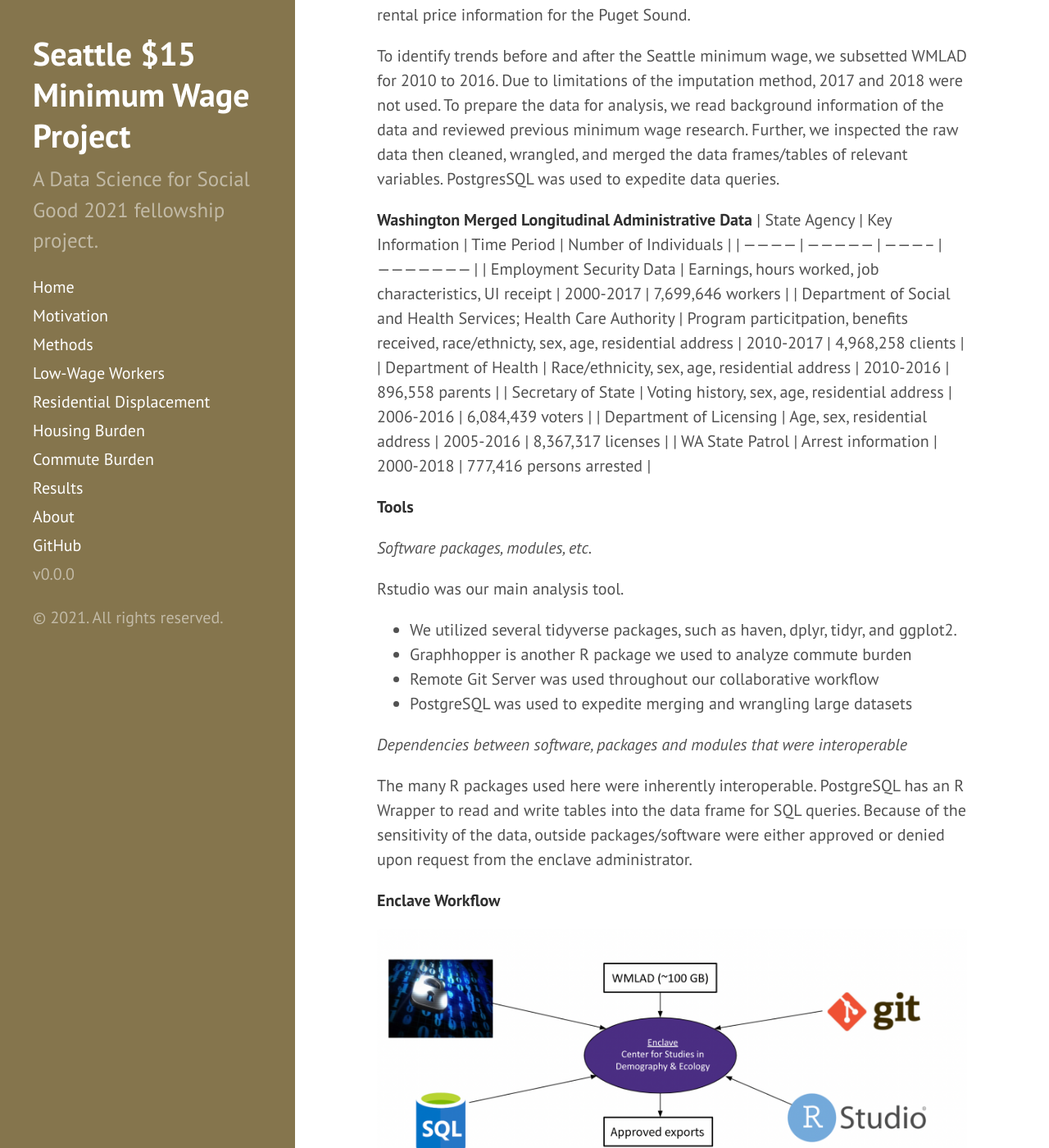
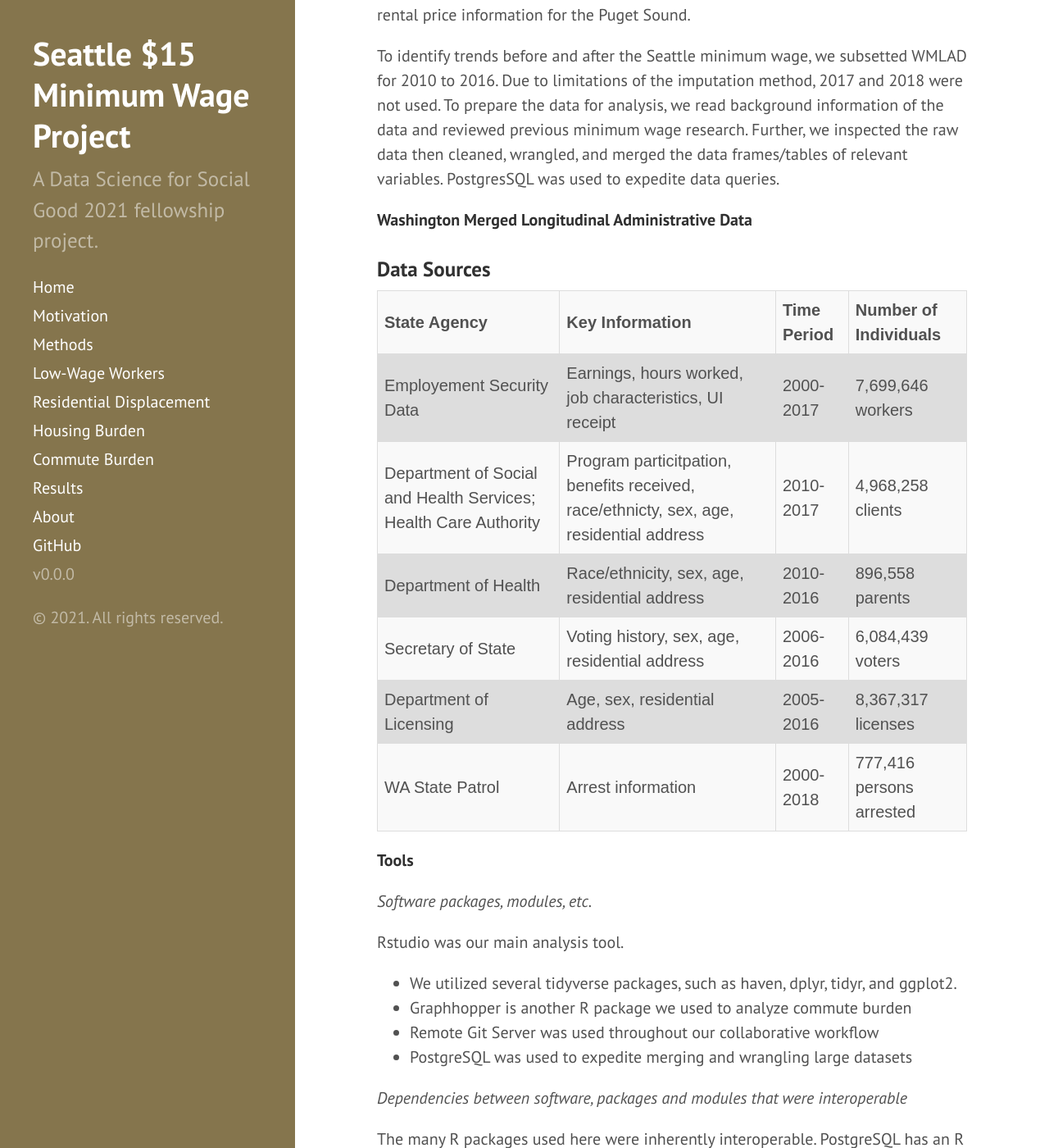
Before and after one commit to uwescience/MinWA, a Jekyll site: the page built from methods.md, in a window 1280 px wide and 1400 px high, scrolled down 457 px. Shown: the whole window at 82% size. Built offline with Jekyll 4.4.1, drawn with Linux system fonts in a browser that asks for light colours.

Commit message:
Update methods.md
Reverted back to html for WMLAD table

```diff
--- a/methods.md
+++ b/methods.md
@@ -11,16 +11,77 @@ To identify trends before and after the Seattle minimum wage, we subsetted WMLAD
 
 
 **Washington Merged Longitudinal Administrative Data**
-| State Agency | Key Information | Time Period | Number of Individuals |
-| ------------ | --------------- | ----------- | --------------------- |
-| Employment Security Data | Earnings, hours worked, job characteristics, UI receipt | 2000-2017 | 7,699,646 workers |
-| Department of Social and Health Services; Health Care Authority | Program particitpation, benefits received, race/ethnicty, sex, age, residential address | 2010-2017 | 4,968,258 clients |
-| Department of Health | Race/ethnicity, sex, age, residential address | 2010-2016 | 896,558 parents |
-| Secretary of State | Voting history, sex, age, residential address | 2006-2016 | 6,084,439 voters |
-| Department of Licensing | Age, sex, residential address | 2005-2016 | 8,367,317 licenses |
-| WA State Patrol | Arrest information | 2000-2018 | 777,416 persons arrested |
+<html>
+<head>
+<style>
+table {
+  font-family: arial, sans-serif;
+  border-collapse: collapse;
+  width: 100%;
+}
 
+td, th {
+  border: 1px solid #dddddd;
+  text-align: left;
+  padding: 8px;
+}
 
+tr:nth-child(even) {
+  background-color: #dddddd;
+}
+</style>
+</head>
+<body>
+
+<h3>Data Sources</h3>
+
+<table>
+  <tr>
+    <th>State Agency</th>
+    <th>Key Information</th>
+    <th>Time Period</th>
+    <th>Number of Individuals</th>
+  </tr>
+  <tr>
+    <td>Employement Security Data</td>
+    <td>Earnings, hours worked, job characteristics, UI receipt</td>
+    <td>2000-2017</td>
+    <td>7,699,646 workers</td>
+  </tr>
+  <tr>
+    <td>Department of Social and Health Services; Health Care Authority</td>
+    <td>Program particitpation, benefits received, race/ethnicty, sex, age, residential address</td>
+    <td>2010-2017</td>
+    <td>4,968,258 clients</td>
+  </tr>
+  <tr>
+    <td>Department of Health</td>
+    <td>Race/ethnicity, sex, age, residential address</td>
+    <td>2010-2016</td>
+    <td>896,558 parents</td>
+  </tr>
+  <tr>
+    <td>Secretary of State</td>
+    <td>Voting history, sex, age, residential address</td>
+    <td>2006-2016</td>
+    <td>6,084,439 voters</td>
+  </tr>
+  <tr>
+    <td>Department of Licensing</td>
+    <td>Age, sex, residential address</td>
+    <td>2005-2016</td>
+    <td>8,367,317 licenses</td>
+  </tr>
+  <tr>
+    <td>WA State Patrol</td>
+    <td>Arrest information</td>
+    <td>2000-2018</td>
+    <td>777,416 persons arrested</td>
+  </tr>
+</table>
+
+</body>
+</html>
 
 
 
```
